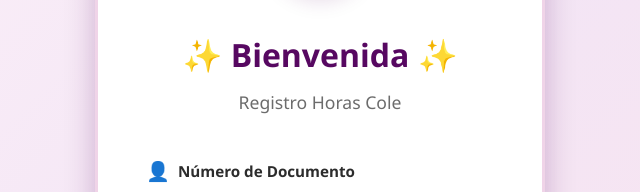
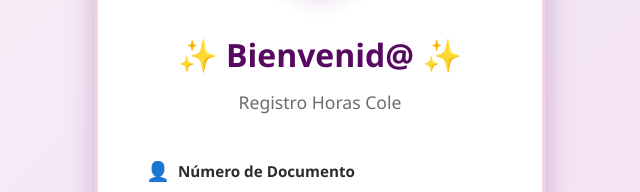
Before and after one commit to kokito32rios/horas-cole, a website: page views/login.html in a window 1280 px wide. Shown: the part 244-436 px from the top of the page, 320-960 px from the left. Drawn offline with Linux system fonts and the light colour scheme.

Commit message:
Se cambia del loguin el bienvenida por bienvenid@

```diff
--- a/views/login.html
+++ b/views/login.html
@@ -57,7 +57,7 @@
               />
             </svg>
           </div>
-          <h1>✨ Bienvenida ✨</h1>
+          <h1>✨ Bienvenid@ ✨</h1>
           <p class="login-subtitle">Registro Horas Cole</p>
         </div>
 
```
